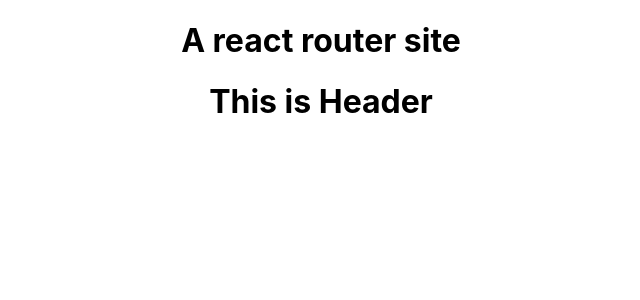
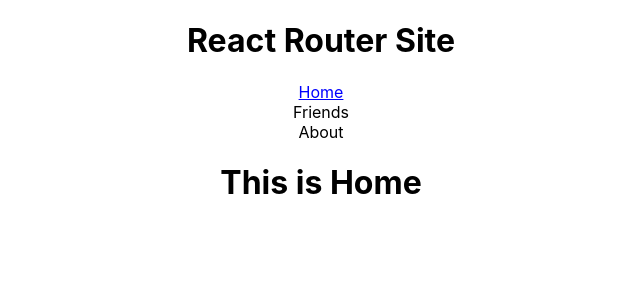
Before and after one commit to ahnafwarith/v1-react-router, a React (Create React App) app: page / in a window 1280 px wide. Shown: the top 300 px of the page, without its empty margins (319-959 px from the left). Built offline with nearby package versions, Linux system fonts and the light colour scheme.

Commit message:
used link and customlink to create a simple navbar with react router

```diff
--- a/src/App.js
+++ b/src/App.js
@@ -4,12 +4,13 @@
 import Friends from './components/Friends/Friends'
 import About from './components/About/About';
 import Error from './components/Error/Error';
+import Navbar from './components/Navbar/Navbar';
 /* import  */
 
 function App() {
   return (
     <div className="App">
-      <h1>A react router site</h1>
+      <Navbar></Navbar>
       <Routes>
         <Route path='/' element={<Header />}></Route>
         <Route path='/friends' element={<Friends />}></Route>
--- /dev/null
+++ b/src/components/CustomLink/CustomLink.js
@@ -0,0 +1,21 @@
+import React from 'react';
+import { Link, useMatch, useResolvedPath } from 'react-router-dom';
+
+function CustomLink({ children, to, ...props }) {
+    let resolved = useResolvedPath(to);
+    let match = useMatch({ path: resolved.pathname, end: true });
+
+    return (
+        <div>
+            <Link
+                style={{ color: match ? 'blue' : 'black', textDecoration: match ? "underline" : "none" }}
+                to={to}
+                {...props}
+            >
+                {children}
+            </Link>
+        </div>
+    );
+}
+
+export default CustomLink;
--- a/src/components/Header/Header.js
+++ b/src/components/Header/Header.js
@@ -3,7 +3,7 @@
 const Header = () => {
     return (
         <div>
-            <h1>This is Header</h1>
+            <h1>This is Home</h1>
         </div>
     );
 };
--- /dev/null
+++ b/src/components/Navbar/Navbar.js
@@ -0,0 +1,16 @@
+import React from 'react';
+import { Link } from 'react-router-dom';
+import CustomLink from '../CustomLink/CustomLink';
+
+const Navbar = () => {
+    return (
+        <div>
+            <h1>React Router Site</h1>
+            <CustomLink to='/'>Home</CustomLink>
+            <CustomLink to='/friends'>Friends</CustomLink>
+            <CustomLink to='/about'>About</CustomLink>
+        </div>
+    );
+};
+
+export default Navbar;
```
